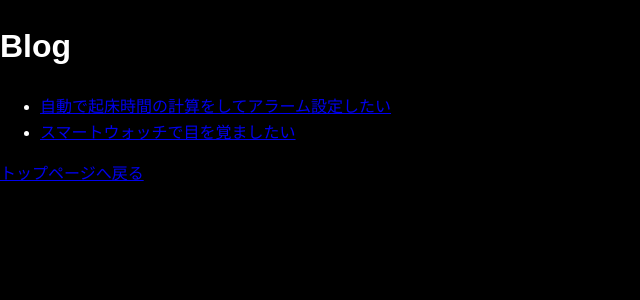
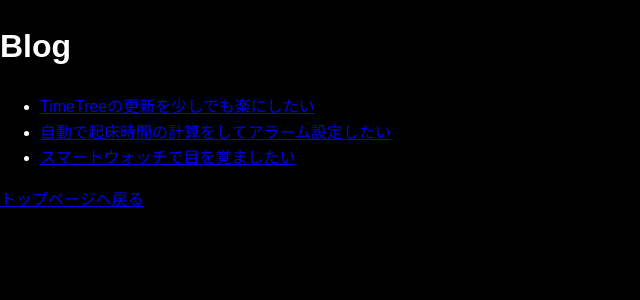
Before and after one commit to kyusochim/kyusochim.github.io, a Jekyll site: the page built from blog/bloglist.md, in a window 1280 px wide. Shown: the top 300 px of the page, without its empty margins (0-640 px from the left). Built offline with Jekyll 4.4.1, drawn with Linux system fonts in a browser that asks for light colours; our own code applies the rules of GitHub Pages for plain Markdown files.

Commit message:
Update bloglist.md

```diff
--- a/blog/bloglist.md
+++ b/blog/bloglist.md
@@ -1,3 +1,4 @@
 # Blog
+- [TimeTreeの更新を少しでも楽にしたい](set_timetree.md)
 - [自動で起床時間の計算をしてアラーム設定したい](auto_caltoalarm.md)
 - [スマートウォッチで目を覚ましたい](smartwatch_alarm.md)
```
